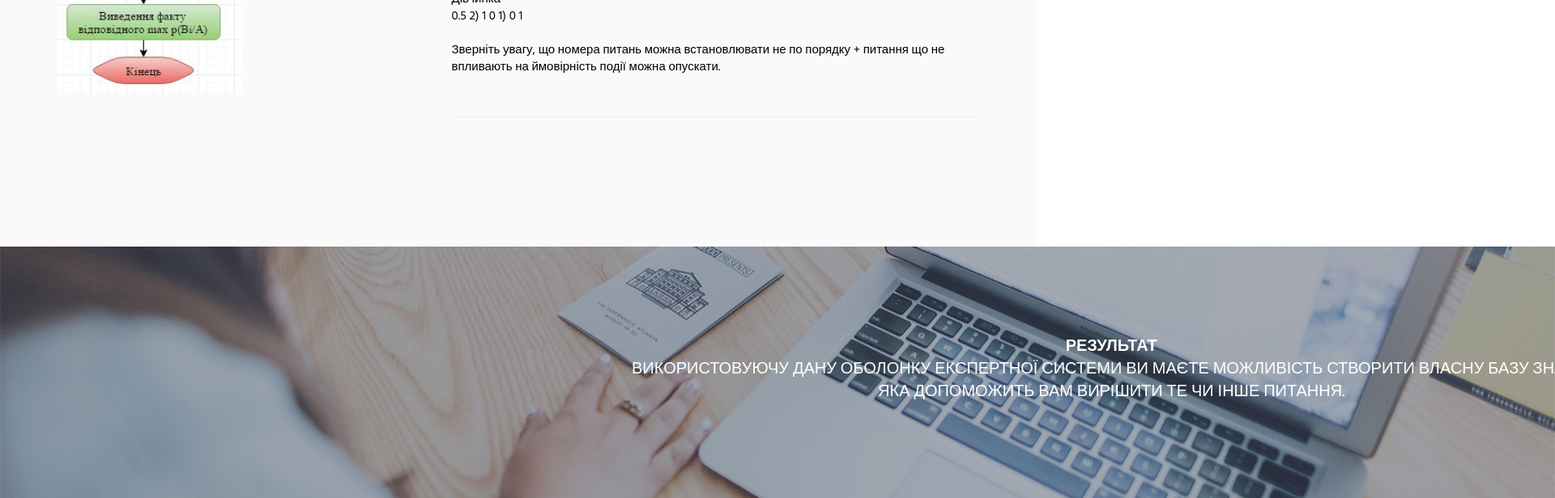
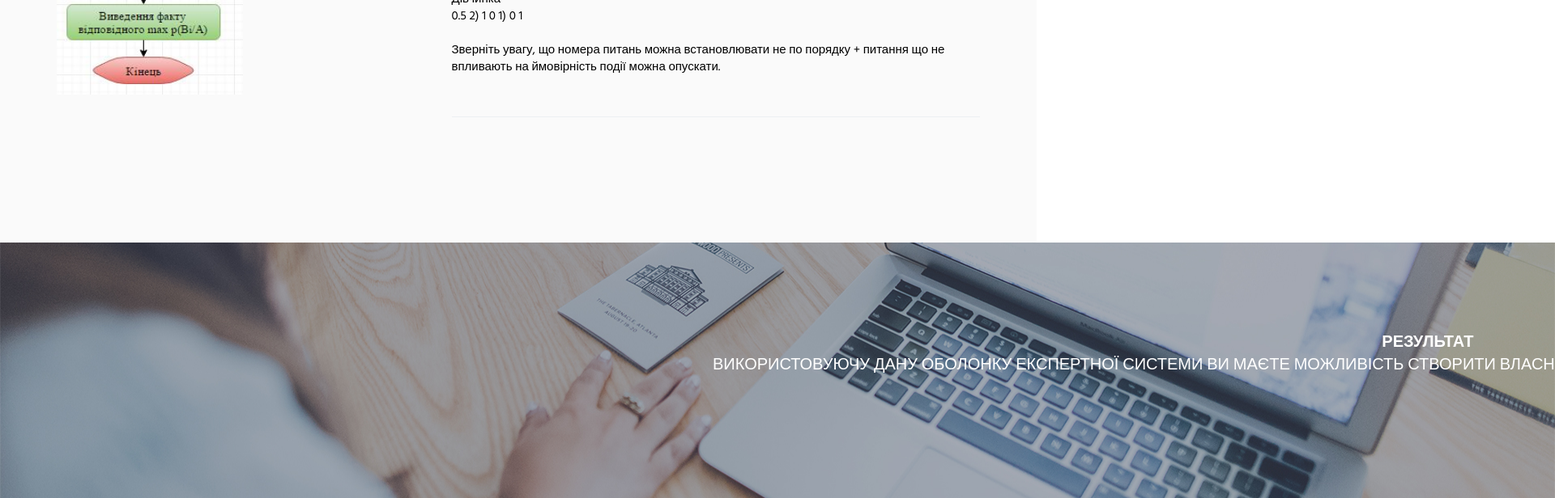
Before and after one commit to DianaKucheriava/ExS, a plain HTML site: page index.html in a window 1280 px wide. Shown: the part 1377-1993 px from the top of the page at 81% size, 1920 px wide, since content can reach past the window. Drawn offline with Linux system fonts and the light colour scheme.

Commit message:
Update index.html

```diff
--- a/index.html
+++ b/index.html
@@ -33,9 +33,9 @@
 
 		article {
 			position: relative;
-			width: 2500px;
+			width: 2700px;
 			height: 400px;
-			margin-top: 10px;
+			margin-top: 5px;
 			overflow: hidden;
 
 		}
@@ -244,10 +244,10 @@
 <!-- Promo Banner -->
 
       <article>
-			<img src="image.jpg"  data-parallax='{"y":100}'/>
+			<img src="image.jpg"  data-parallax='{"y":500}'/>
 		            <div class="container-sm content-lg">
 				    <p><b>Результат</b><br>
-                Використовуючу дану оболонку експертної системи Ви маєте можливість створити власну базу знань, <br>
+                Використовуючу дану оболонку експертної системи Ви маєте можливість створити власну базу знань,
 					    яка допоможить Вам вирішити те чи інше питання.</p>
             </div>
         </article>
```
